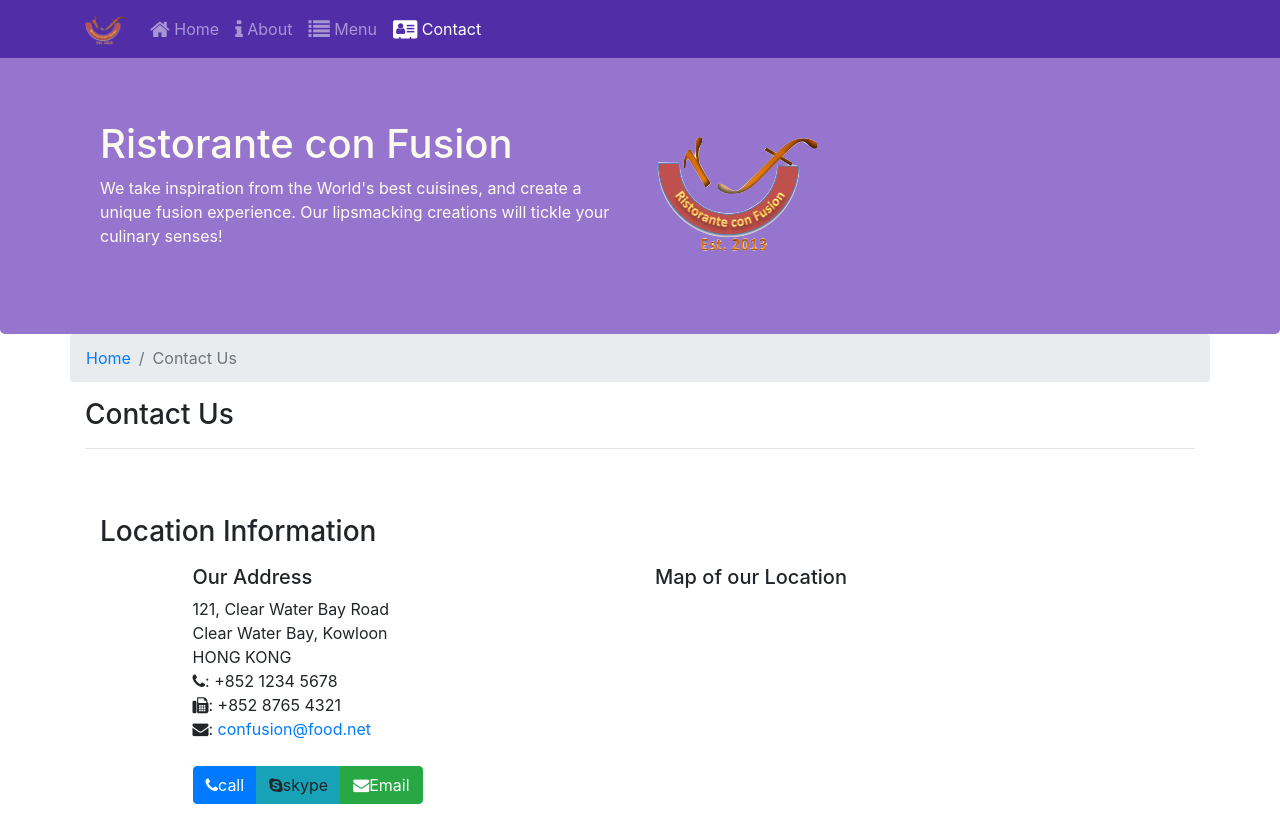
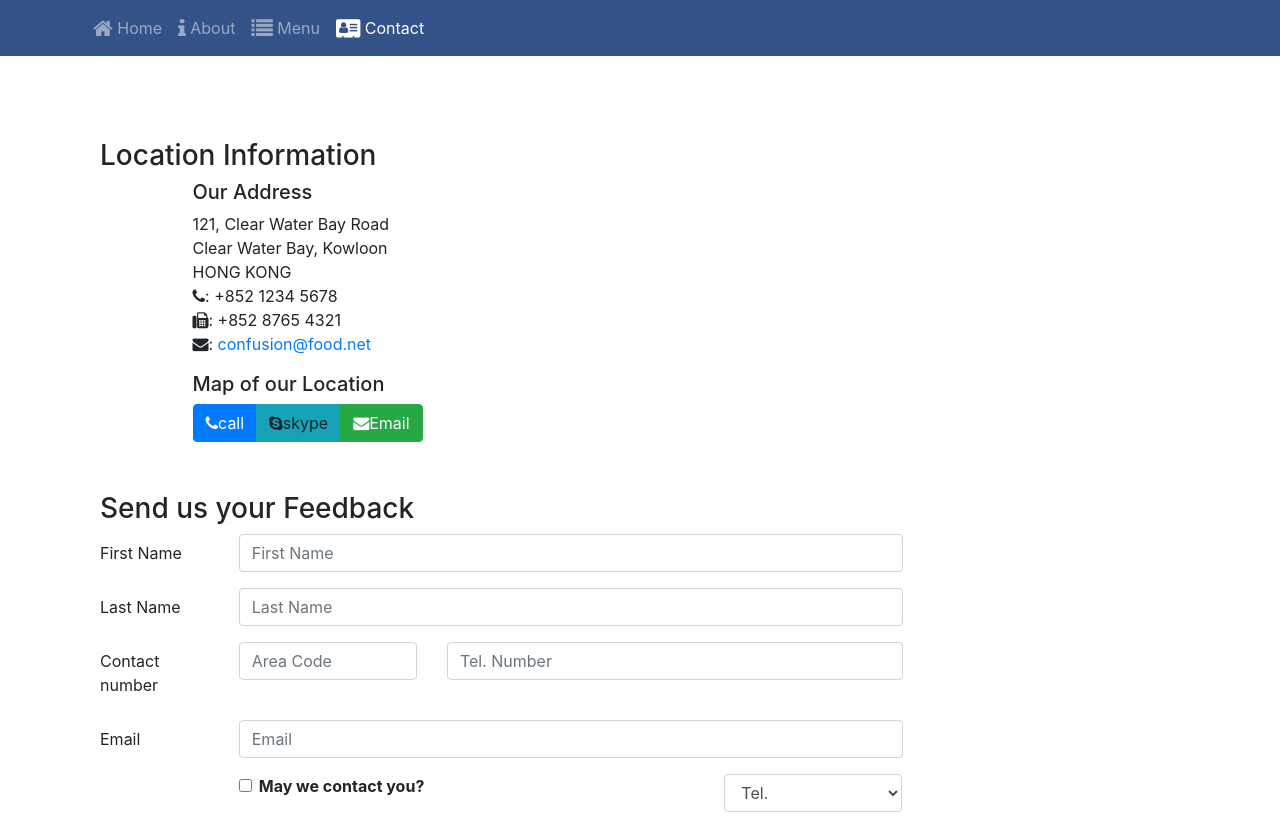
Before and after one commit to xiaohua2003/bootstrap-exercise, a website: page contactus.html in a window 1280 px wide. Shown: the top 817 px of the page. Drawn offline with nearby package versions, Linux system fonts and the light colour scheme; files whose address does not match are found by name.

Commit message:
modify the aboutus and contact us page

```diff
--- a/contactus.html
+++ b/contactus.html
@@ -24,7 +24,6 @@
             <button class="navbar-toggler" type="button" data-toggle="collapse" data-target="#Navbar">
                 <span class="navbar-toggler-icon"></span>
             </button>
-            <a class="navbar-brand" href="#"><img src="img/logo.png" height="30" width="41"></a>
             <div class="collapse navbar-collapse" id="Navbar">
                 <ul class="navbar-nav mr-auto">
                         <li class="nav-item"><a class="nav-link" href="./index.html"><span class="fa fa-home fa-lg"></span> Home</a></li>
@@ -36,34 +35,10 @@
         </div>
     </nav>
 
-    <header class="jumbotron">
-        <div class="container">
-            <div class="row row-header">
-                <div class="col-12 col-sm-6">
-                    <h1>Ristorante con Fusion</h1>
-                    <p>We take inspiration from the World's best cuisines, and create a unique fusion experience. Our lipsmacking creations will tickle your culinary senses!</p>
-                </div>
-                <div class="col-12 col-sm align-self-center">
-                    <img src="img/logo.png" class="img-fluid">
-                </div>
-            </div>
-        </div>
-    </header>
 
     <div class="container">
-        <div class="row">
-            <ol class="col-12 breadcrumb">
-                <li class="breadcrumb-item"><a href="./index.html">Home</a></li>
-                <li class="breadcrumb-item active">Contact Us</li>
-            </ol>
-            <div class="col-12">
-               <h3>Contact Us</h3>
-               <hr>
-            </div>
-        </div>
 
-        <div class="row row-content">
-           <div class="col-12">
+           <div class="col-12 location">
               <h3>Location Information</h3>
            </div>
             <div class="col-12 col-sm-4 offset-sm-1">
@@ -90,7 +65,7 @@
 
 
             </div>
-        </div>
+        </>
 
         <div class="row row-content">
            <div class="col-12">
--- a/css/style.css
+++ b/css/style.css
@@ -1,52 +1,49 @@
-.row-header{
-    margin:0px auto;
-    padding:0px auto;
+.row-header {
+  margin: 0px auto;
+  padding: 0px auto;
 }
-.row-content{
-    margin:0px auto;
-    padding:50px 0px 50px 0px;
-    border-bottom:1px ridge;
-    min-height:400px;
+.location {
+  margin-top: 8%;
 }
-.footer{
-    background-color: #D1C4E9;
-    margin:0px auto;
-    padding:20px 0px 20px 0px;
+.row-content {
+  margin: 0px auto;
+  padding: 50px 0px 50px 0px;
+  border-bottom: 1px ridge;
+  min-height: 400px;
 }
-.jumbotron{
-    padding:70px 30px 70px 30px;
-    margin:0px auto;
-    background-color:#9575CD;
-    color:floralwhite;
+.footer {
+  background-color: #8ab6d6;
+  margin: 0px auto;
+  padding: 20px 0px 20px 0px;
 }
-.address{
-    font-size:80%;
-    margin:0px;
-    color:#0f0f0f;
+.address {
+  font-size: 80%;
+  margin: 0px;
+  color: #0f0f0f;
 }
 
-body{
-    padding:50px 0px 0px 0px;
-    z-index:0;
+body {
+  padding: 50px 0px 0px 0px;
+  z-index: 0;
 }
-.navbar-dark{
-    background-color: #512DA8;
+.navbar-dark {
+  background-color: #325288;
 }
 
 .carousel-item img {
-    position: absolute;
-    top: 0;
-    left: 0;
-    min-height: 330px;
+  position: absolute;
+  top: 0;
+  left: 0;
+  min-height: 330px;
 }
 .carousel {
-    background:#512DA8;
+  background: #512da8;
 }
 
 .carousel-item {
   height: 330px;
 }
-#myCarousel{
-    margin-top:5%;
-    margin-bottom:5%
+#myCarousel {
+  margin-top: 5%;
+  margin-bottom: 5%;
 }
```
Also changed, not shown: aboutus.html (+0 -32 lines).
